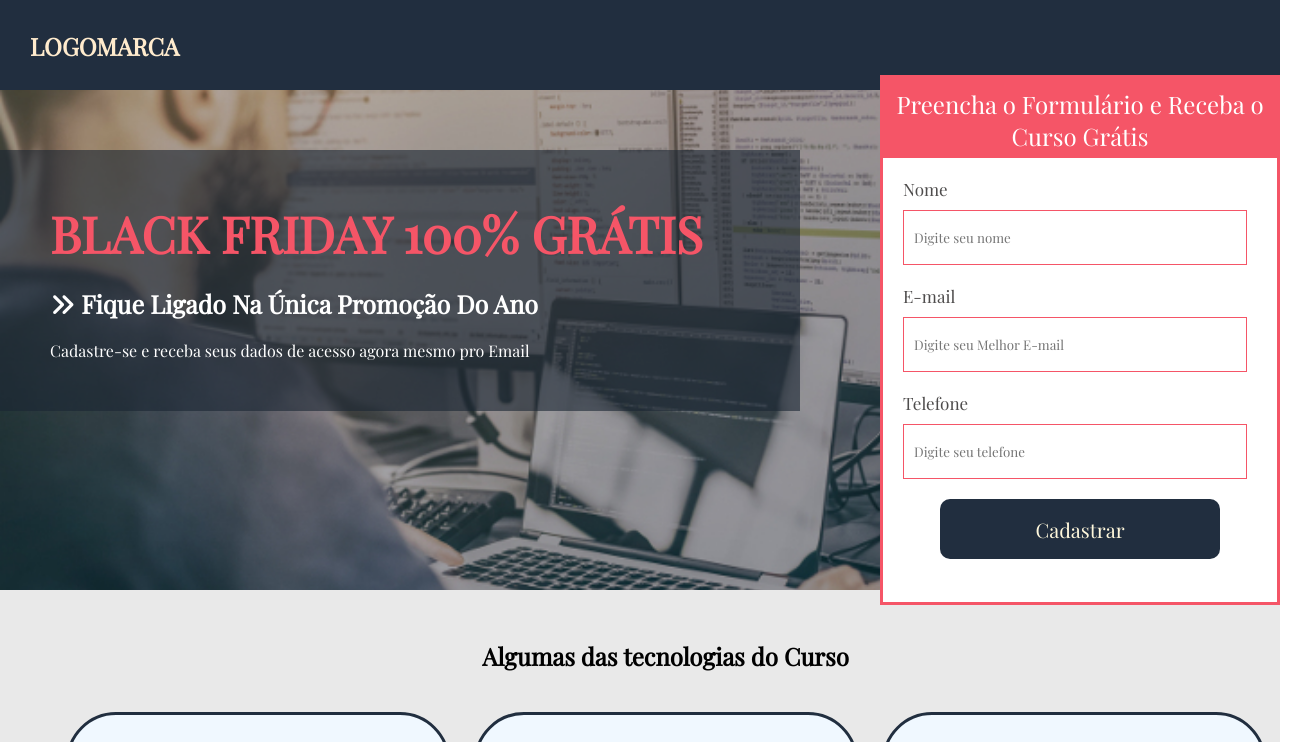
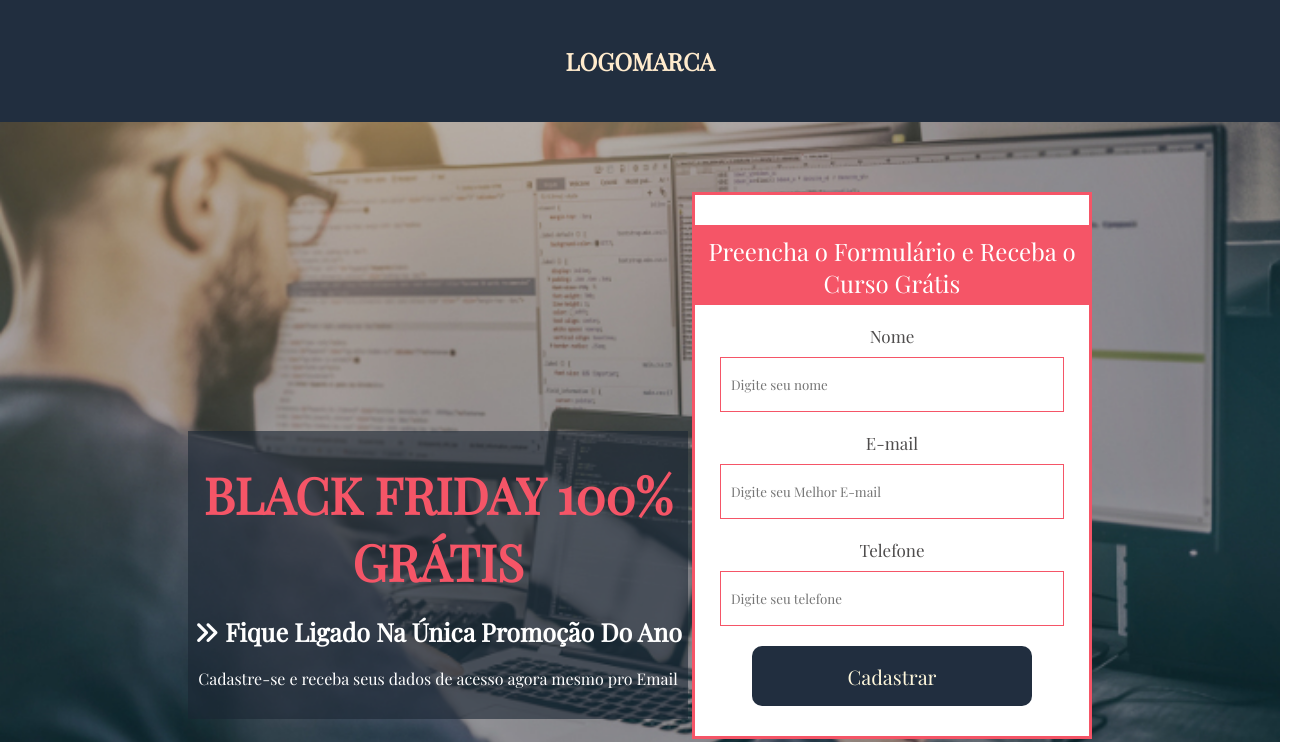
Before and after one commit to Jonhcs/landing-page, a plain HTML site: page projeto-01/index.html in a window 1280 px wide. Shown: the top 742 px of the page, 1306 px wide, since content can reach past the window. Drawn offline with nearby package versions, Linux system fonts and the light colour scheme.

Commit message:
Resposivo

```diff
--- a/projeto-01/css/style.css
+++ b/projeto-01/css/style.css
@@ -13,13 +13,14 @@ html, body {
 }
 
 .container{
-    width: 1280px;
+    width: 100%;
+    max-width: 1280px;
     margin: 0 auto;
     height: 100%;
 }
 
 .header{
-    min-width: 1280px;
+    padding: 0 2%;
     width: 100%;
     height: 90px;
     background-color: #212E3F;
@@ -29,7 +30,6 @@ header h2{
     color: blanchedalmond;
 }
 .banner{
-    min-width: 1280px;
     width: 100%;
     height: 500px;
     background-image: url('../imagens/fundo.jpg');
@@ -37,13 +37,14 @@ header h2{
     background-position: center;
     background-repeat: no-repeat;
     background-attachment: fixed;
+    padding: 0 2%;
 }
 .Descricao{
     float: left;
-    max-width: 800px;
+    max-width: 700px;
+    width: 100%;
     margin-top: 60px;
     background-color: rgba(26,37,50,0.6);
-    width: 100%;
     padding: 50px;
     color: white;
 }
@@ -119,7 +120,6 @@ header h2{
 }
 
 .section-loren{
-    min-width: 1280px;
     width: 100%;
     background-color: rgba(218, 218, 218, 0.6);
     padding: 50px 2%;
@@ -163,3 +163,46 @@ footer{
     padding: 50px;
     text-align: center;
 }
+
+@media screen and (max-width: 1280px) {
+    .header{
+        height: auto;
+        text-align: center;
+        padding: 15px 0;
+    }
+    .banner{
+        height: auto;
+        padding: 40px 2%;
+        text-align: center;
+    }
+    .form{
+        max-width: 400px;
+        width: 90%;
+        height: 100%;
+        float: none;
+        display: inline-block;
+        position: relative;
+        top: 0;
+        padding: 30px 0;
+        margin-top: 30px;
+    }
+    .Descricao{
+        float: none;
+        max-width: 500px;
+        width: 90%;
+        display: inline-block;
+        margin-top: 0px;
+        padding: 30px 0;
+        height: auto;
+
+    }
+}
+@media screen and (max-width: 900px) {
+    .conteudo{
+        width: 100%;
+        display: inline-block;
+        margin: 10px;
+        padding: 30px 10%;
+    }
+
+}
--- a/projeto-01/index.html
+++ b/projeto-01/index.html
@@ -44,8 +44,8 @@
                     </div>
                 </form>
             </div>
+            <div class="clear"></div>
         </div>
-        <div class="clear"></div>
     </section>
     <section class="section-loren">
         <div class="container">
```
